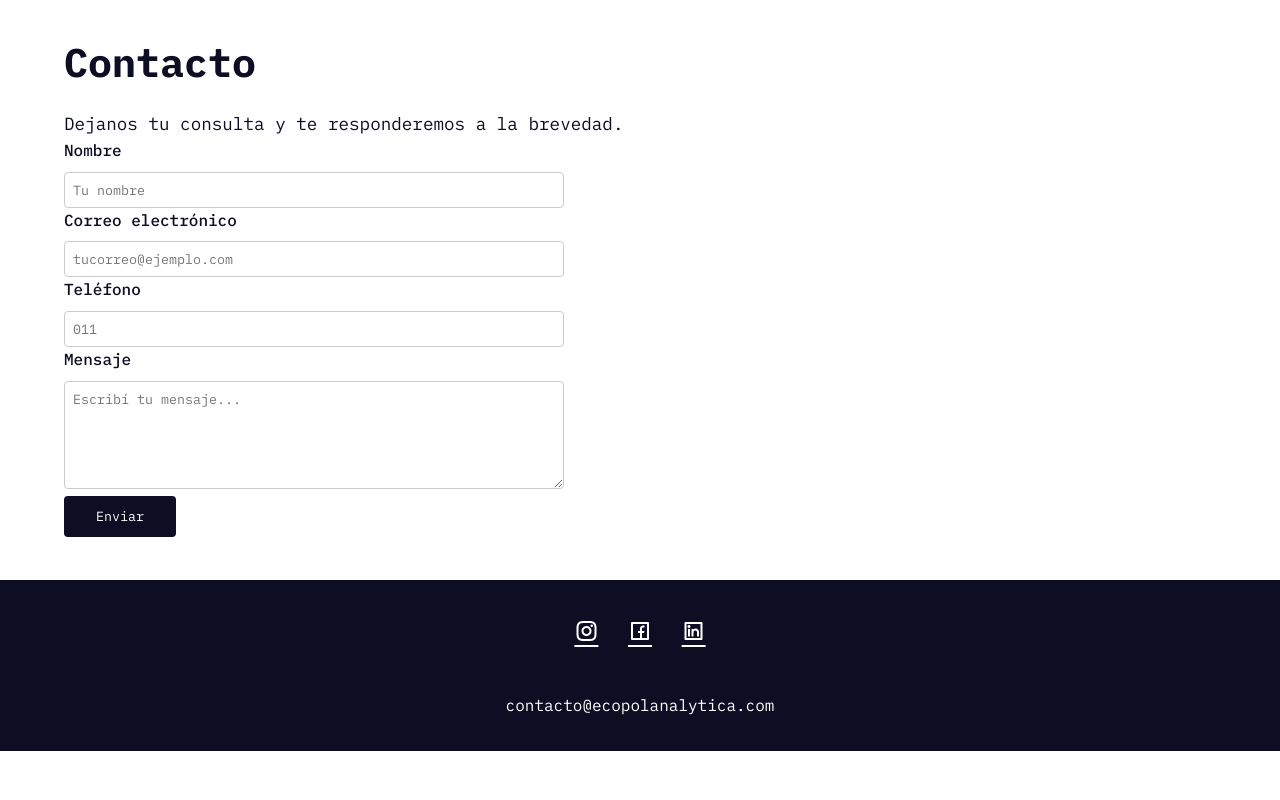
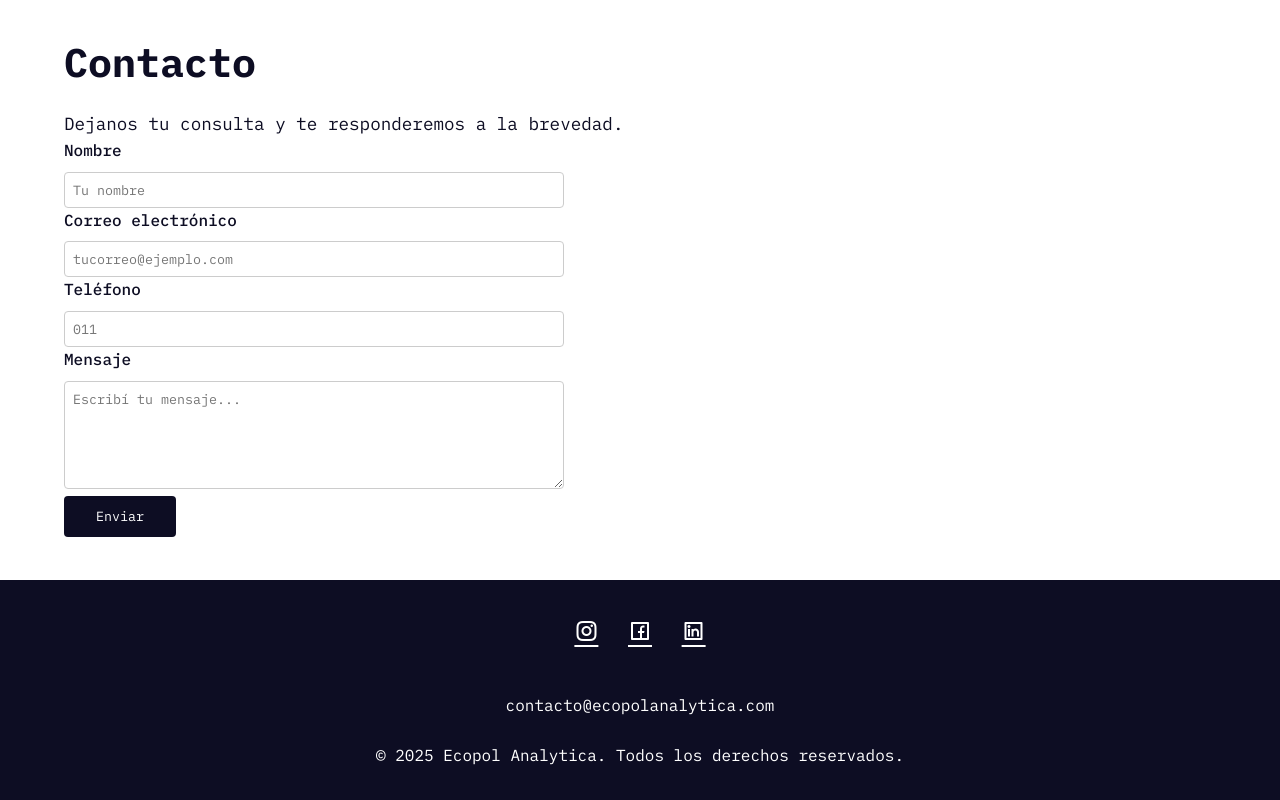
Before and after one commit to nahirfabiani/Ecopol, a plain HTML site: page index.html in a window 1280 px wide. Shown: the part 2599-3399 px from the top of the page. Before the commit the page ends 3350 px from the top, so only its background shows below. Drawn offline with nearby package versions, Linux system fonts and the light colour scheme.

Commit message:
Se actualiza SEO

```diff
--- a/index.html
+++ b/index.html
@@ -4,7 +4,15 @@
     <meta charset="UTF-8" />
     <meta http-equiv="X-UA-Compatible" content="IE=edge" />
     <meta name="viewport" content="width=device-width, initial-scale=1.0" />
-    <title>Ecopol-Analytica-Landingpage</title>
+    <title>Consultoría Política, Seguridad Vial y Economía Política | [Nombre de tu empresa]</title>
+
+<meta name="description" content="Consultoría integral en política, seguridad vial, economía política y campañas. Soluciones basadas en datos para gobiernos, organizaciones y empresas con impacto real.">
+
+<meta name="keywords" content="consultoría política, seguridad vial, economía política, campañas electorales, asesoría política, gestión pública, políticas públicas, análisis de datos, consultoría gubernamental, estrategias políticas, marketing político, consultoría vial, prevención de accidentes, economía pública, gestión municipal">
+
+<meta name="robots" content="index, follow">
+<meta name="author" content="ecopol analytica">
+<link rel="canonical" href="https://www.ecopolanalytica.com/">
 
     <!-- ==== STYLE.CSS ==== -->
     <link rel="stylesheet" href="./css/style.css" />
@@ -237,6 +245,8 @@
     <div class="footer-mail">
       contacto@ecopolanalytica.com
     </div>
+    <div class="footer-credits">
+      <p>© 2025 Ecopol Analytica. Todos los derechos reservados.</p>
   </div>
 </footer>
 
```
